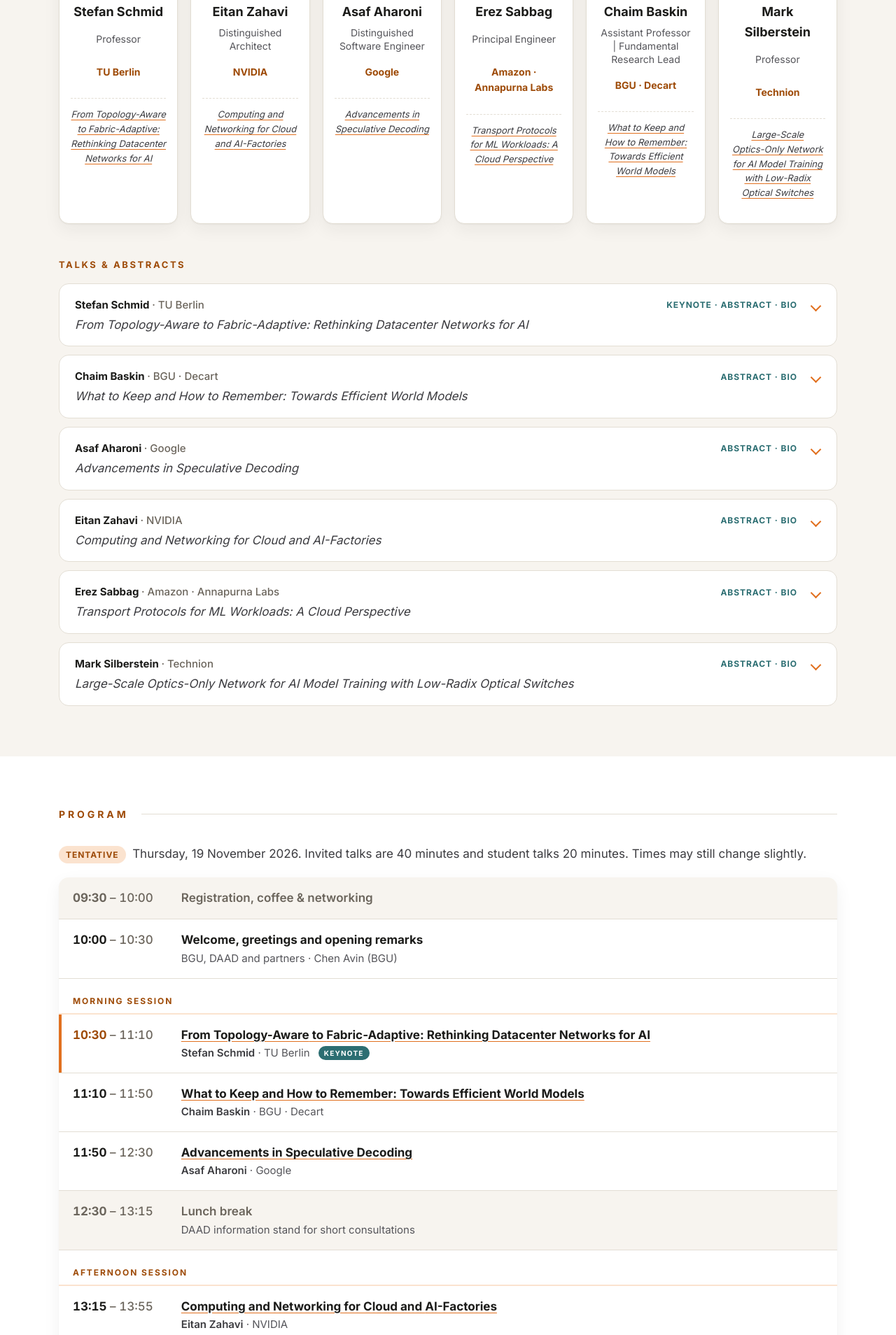
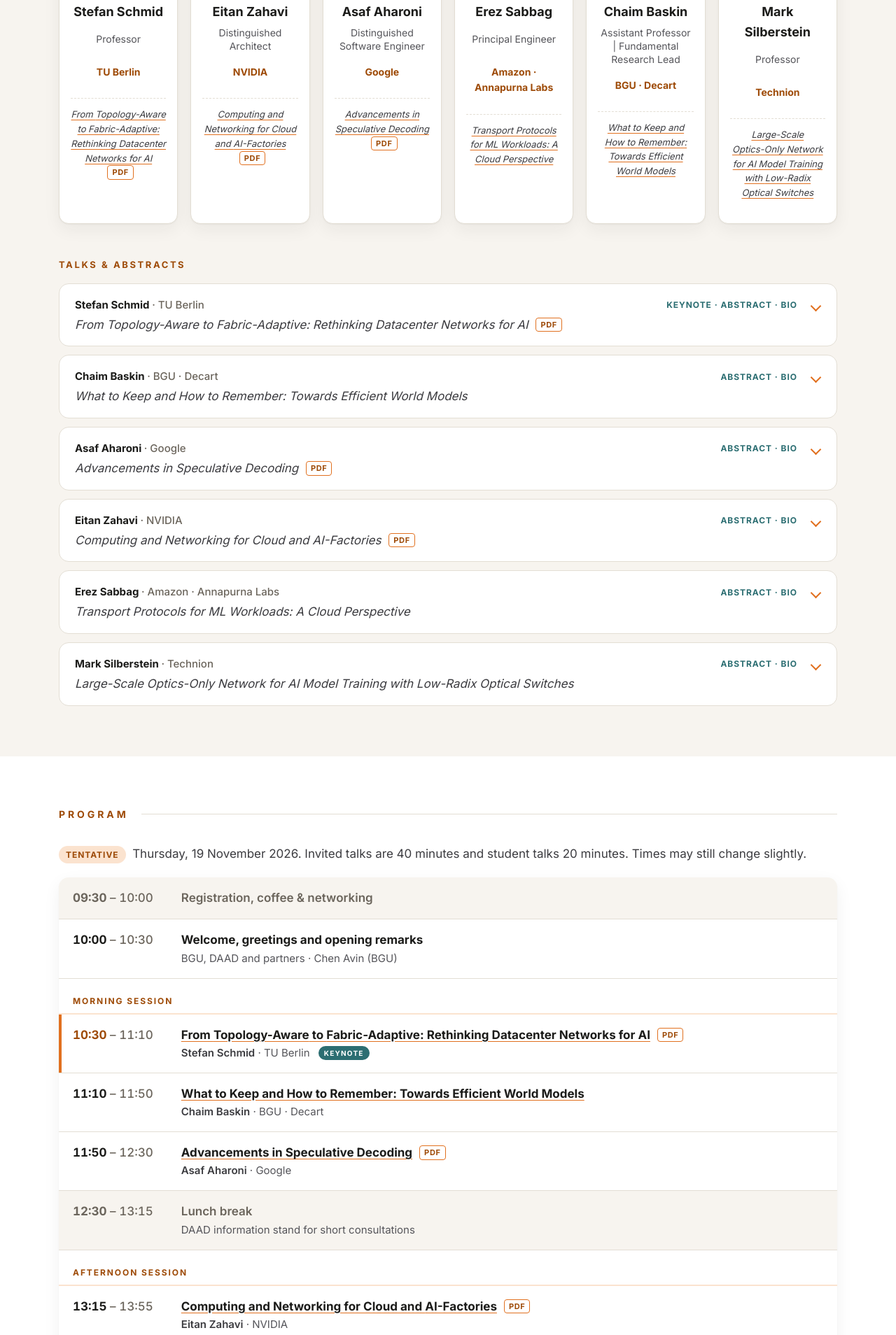
Before and after one commit to chenavin/netsysai, a plain HTML site: page index.html in a window 1280 px wide. Shown: the part 1636-3544 px from the top of the page at 70% size. Drawn offline with Linux system fonts and the light colour scheme.

Commit message:
Add talk slides (PDF) for Schmid, Aharoni and Zahavi
A small "PDF" tag next to each title (speaker card, program, talks list)
opens the slides in a new tab. Shared with the speakers' permission.

Co-Authored-By: Claude Opus 5.5 <noreply@anthropic.com>

```diff
--- a/index.html
+++ b/index.html
@@ -16,7 +16,7 @@
   <link rel="preconnect" href="https://fonts.googleapis.com">
   <link rel="preconnect" href="https://fonts.gstatic.com" crossorigin>
   <link href="https://fonts.googleapis.com/css2?family=Inter:wght@400;500;600;700;800&display=swap" rel="stylesheet">
-  <link rel="stylesheet" href="style.css?v=2026-11-03">
+  <link rel="stylesheet" href="style.css?v=2026-11-21">
   <script type="application/ld+json">
   {
     "@context": "https://schema.org",
@@ -159,21 +159,21 @@
         <p class="name">Stefan Schmid</p>
         <p class="role">Professor</p>
         <p class="aff">TU Berlin</p>
-        <p class="talk"><a href="#talk-schmid">From <span class="nowrap">Topology-Aware</span> to <span class="nowrap">Fabric-Adaptive</span>: Rethinking Datacenter Networks for AI</a></p>
+        <p class="talk"><a href="#talk-schmid">From <span class="nowrap">Topology-Aware</span> to <span class="nowrap">Fabric-Adaptive</span>: Rethinking Datacenter Networks for AI</a> <a class="pdf" href="assets/slides/schmid.pdf" target="_blank" rel="noopener" title="Slides (PDF)">PDF</a></p>
       </article>
       <article class="speaker">
         <img class="avatar" src="assets/speakers/zahavi.jpg" alt="Eitan Zahavi">
         <p class="name">Eitan Zahavi</p>
         <p class="role">Distinguished Architect</p>
         <p class="aff">NVIDIA</p>
-        <p class="talk"><a href="#talk-zahavi">Computing and Networking for Cloud and <span class="nowrap">AI-Factories</span></a></p>
+        <p class="talk"><a href="#talk-zahavi">Computing and Networking for Cloud and <span class="nowrap">AI-Factories</span></a> <a class="pdf" href="assets/slides/zahavi.pdf" target="_blank" rel="noopener" title="Slides (PDF)">PDF</a></p>
       </article>
       <article class="speaker">
         <img class="avatar" src="assets/speakers/aharoni.jpg" alt="Asaf Aharoni">
         <p class="name">Asaf Aharoni</p>
         <p class="role">Distinguished Software Engineer</p>
         <p class="aff">Google</p>
-        <p class="talk"><a href="#talk-aharoni">Advancements in Speculative Decoding</a></p>
+        <p class="talk"><a href="#talk-aharoni">Advancements in Speculative Decoding</a> <a class="pdf" href="assets/slides/aharoni.pdf" target="_blank" rel="noopener" title="Slides (PDF)">PDF</a></p>
       </article>
       <article class="speaker">
         <img class="avatar" src="assets/speakers/sabbag.jpg" alt="Erez Sabbag">
@@ -207,7 +207,7 @@
         <summary>
           <span class="who">Stefan Schmid <span class="aff">· TU Berlin</span></span>
           <span class="has">Keynote · Abstract · Bio</span>
-          <span class="title">From <span class="nowrap">Topology-Aware</span> to <span class="nowrap">Fabric-Adaptive</span>: Rethinking Datacenter Networks for AI</span>
+          <span class="title">From <span class="nowrap">Topology-Aware</span> to <span class="nowrap">Fabric-Adaptive</span>: Rethinking Datacenter Networks for AI <a class="pdf" href="assets/slides/schmid.pdf" target="_blank" rel="noopener" title="Slides (PDF)">PDF</a></span>
         </summary>
         <div class="body">
           <h4>Abstract</h4>
@@ -240,7 +240,7 @@
         <summary>
           <span class="who">Asaf Aharoni <span class="aff">· Google</span></span>
           <span class="has">Abstract · Bio</span>
-          <span class="title">Advancements in Speculative Decoding</span>
+          <span class="title">Advancements in Speculative Decoding <a class="pdf" href="assets/slides/aharoni.pdf" target="_blank" rel="noopener" title="Slides (PDF)">PDF</a></span>
         </summary>
         <div class="body">
           <h4>Abstract</h4>
@@ -256,7 +256,7 @@
         <summary>
           <span class="who">Eitan Zahavi <span class="aff">· NVIDIA</span></span>
           <span class="has">Abstract · Bio</span>
-          <span class="title">Computing and Networking for Cloud and <span class="nowrap">AI-Factories</span></span>
+          <span class="title">Computing and Networking for Cloud and <span class="nowrap">AI-Factories</span> <a class="pdf" href="assets/slides/zahavi.pdf" target="_blank" rel="noopener" title="Slides (PDF)">PDF</a></span>
         </summary>
         <div class="body">
           <h4>Abstract</h4>
@@ -312,12 +312,12 @@
         <tr class="break"><td class="time">09:30<span class="end"> – 10:00</span></td><td><div class="title">Registration, coffee &amp; networking</div></td></tr>
         <tr><td class="time">10:00<span class="end"> – 10:30</span></td><td><div class="title">Welcome, greetings and opening remarks</div><div class="who">BGU, DAAD and partners · Chen Avin (BGU)</div></td></tr>
         <tr class="session"><td colspan="2">Morning session</td></tr>
-        <tr class="key"><td class="time">10:30<span class="end"> – 11:10</span></td><td><div class="title"><a href="#talk-schmid">From <span class="nowrap">Topology-Aware</span> to <span class="nowrap">Fabric-Adaptive</span>: Rethinking Datacenter Networks for AI</a></div><div class="who"><b>Stefan Schmid</b> · TU Berlin <span class="badge">Keynote</span></div></td></tr>
+        <tr class="key"><td class="time">10:30<span class="end"> – 11:10</span></td><td><div class="title"><a href="#talk-schmid">From <span class="nowrap">Topology-Aware</span> to <span class="nowrap">Fabric-Adaptive</span>: Rethinking Datacenter Networks for AI</a> <a class="pdf" href="assets/slides/schmid.pdf" target="_blank" rel="noopener" title="Slides (PDF)">PDF</a></div><div class="who"><b>Stefan Schmid</b> · TU Berlin <span class="badge">Keynote</span></div></td></tr>
         <tr><td class="time">11:10<span class="end"> – 11:50</span></td><td><div class="title"><a href="#talk-baskin">What to Keep and How to Remember: Towards Efficient World Models</a></div><div class="who"><b>Chaim Baskin</b> · BGU · Decart</div></td></tr>
-        <tr><td class="time">11:50<span class="end"> – 12:30</span></td><td><div class="title"><a href="#talk-aharoni">Advancements in Speculative Decoding</a></div><div class="who"><b>Asaf Aharoni</b> · Google</div></td></tr>
+        <tr><td class="time">11:50<span class="end"> – 12:30</span></td><td><div class="title"><a href="#talk-aharoni">Advancements in Speculative Decoding</a> <a class="pdf" href="assets/slides/aharoni.pdf" target="_blank" rel="noopener" title="Slides (PDF)">PDF</a></div><div class="who"><b>Asaf Aharoni</b> · Google</div></td></tr>
         <tr class="break"><td class="time">12:30<span class="end"> – 13:15</span></td><td><div class="title">Lunch break</div><div class="who">DAAD information stand for short consultations</div></td></tr>
         <tr class="session"><td colspan="2">Afternoon session</td></tr>
-        <tr><td class="time">13:15<span class="end"> – 13:55</span></td><td><div class="title"><a href="#talk-zahavi">Computing and Networking for Cloud and <span class="nowrap">AI-Factories</span></a></div><div class="who"><b>Eitan Zahavi</b> · NVIDIA</div></td></tr>
+        <tr><td class="time">13:15<span class="end"> – 13:55</span></td><td><div class="title"><a href="#talk-zahavi">Computing and Networking for Cloud and <span class="nowrap">AI-Factories</span></a> <a class="pdf" href="assets/slides/zahavi.pdf" target="_blank" rel="noopener" title="Slides (PDF)">PDF</a></div><div class="who"><b>Eitan Zahavi</b> · NVIDIA</div></td></tr>
         <tr><td class="time">13:55<span class="end"> – 14:35</span></td><td><div class="title"><a href="#talk-sabbag">Transport Protocols for ML Workloads: A Cloud Perspective</a></div><div class="who"><b>Erez Sabbag</b> · Amazon · Annapurna Labs</div></td></tr>
         <tr><td class="time">14:35<span class="end"> – 15:15</span></td><td><div class="title"><a href="#talk-silberstein">Large-Scale <span class="nowrap">Optics-Only</span> Network for AI Model Training with <span class="nowrap">Low-Radix</span> Optical Switches</a></div><div class="who"><b>Mark Silberstein</b> · Technion</div></td></tr>
         <tr class="break"><td class="time">15:15<span class="end"> – 15:45</span></td><td><div class="title">Coffee break</div><div class="who">DAAD information stand for short consultations</div></td></tr>
@@ -454,7 +454,7 @@
 <footer>
   <div class="wrap">
     <div><strong>NetSysAI 2026</strong> · Networking and Systems for AI · 19 November 2026 · Ben-Gurion University of the Negev</div>
-    <div>Last updated: 15 November 2026</div>
+    <div>Last updated: 21 November 2026</div>
   </div>
 </footer>
 
--- a/style.css
+++ b/style.css
@@ -188,6 +188,9 @@ section:not(.alt) .speaker { background: var(--paper); box-shadow: none; }
 .program td.time .end { font-weight: 500; color: var(--muted); }
 .program .title a { color: inherit; text-decoration: underline; text-decoration-color: var(--orange); text-underline-offset: 3px; }
 .program .title a:hover { color: var(--orange-dark); }
+/* "PDF" tag linking to a talk's slides */
+a.pdf, .speaker .talk a.pdf, .program .title a.pdf { display: inline-block; margin-left: 6px; padding: 1px 6px; border: 1px solid var(--orange); border-radius: 4px; font-size: 11px; font-style: normal; font-weight: 700; letter-spacing: .06em; line-height: 1.5; color: var(--orange-dark); text-decoration: none; vertical-align: 2px; white-space: nowrap; }
+a.pdf:hover, .speaker .talk a.pdf:hover, .program .title a.pdf:hover { background: var(--orange); border-color: var(--orange); color: var(--white); }
 .program .title.tba { font-weight: 500; font-style: italic; color: var(--muted); }
 .program .who b { color: var(--ink-2); font-weight: 600; }
 .program .badge { display: inline-block; margin-left: 8px; font-size: 10px; font-weight: 700; letter-spacing: .12em; text-transform: uppercase; color: var(--white); background: var(--teal); padding: 2px 8px; border-radius: 999px; vertical-align: 1px; }
```
Also changed, not shown: 3 other files.
